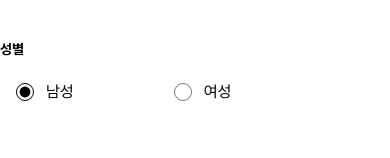
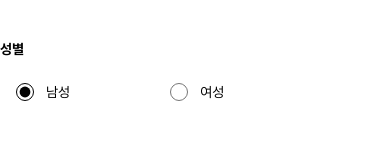
Before and after one commit to Odagada/Trimo-FE, a Next.js app: page /signup/components/WriteAdditionalInfo in a window 390 px wide. Shown: the part 206-364 px from the top of the page. Built offline with nearby package versions, Linux system fonts and the light colour scheme.

Commit message:
fix: tab maxTablet 띄어쓰기 수정

```diff
--- a/components/atoms/Inputs/InputWapper.tsx
+++ b/components/atoms/Inputs/InputWapper.tsx
@@ -8,7 +8,7 @@ function InputWrapper({ title, htmlFor, className = "", errors, children, divOpt
         htmlFor={htmlFor}
         className={`${
           errors ? "border-error" : "border-gray-300 focus-within:border-primary-600"
-        }  item-center tab:px-16 tab:py-14maxTablet:text-14 flex w-full flex-row rounded-10 border border-solid bg-white px-16 py-12 ${className} `}
+        }  item-center tab:px-16 tab:py-14 maxTablet:text-14 flex w-full flex-row rounded-10 border border-solid bg-white px-16 py-12 ${className} `}
       >
         {children}
       </label>
```
